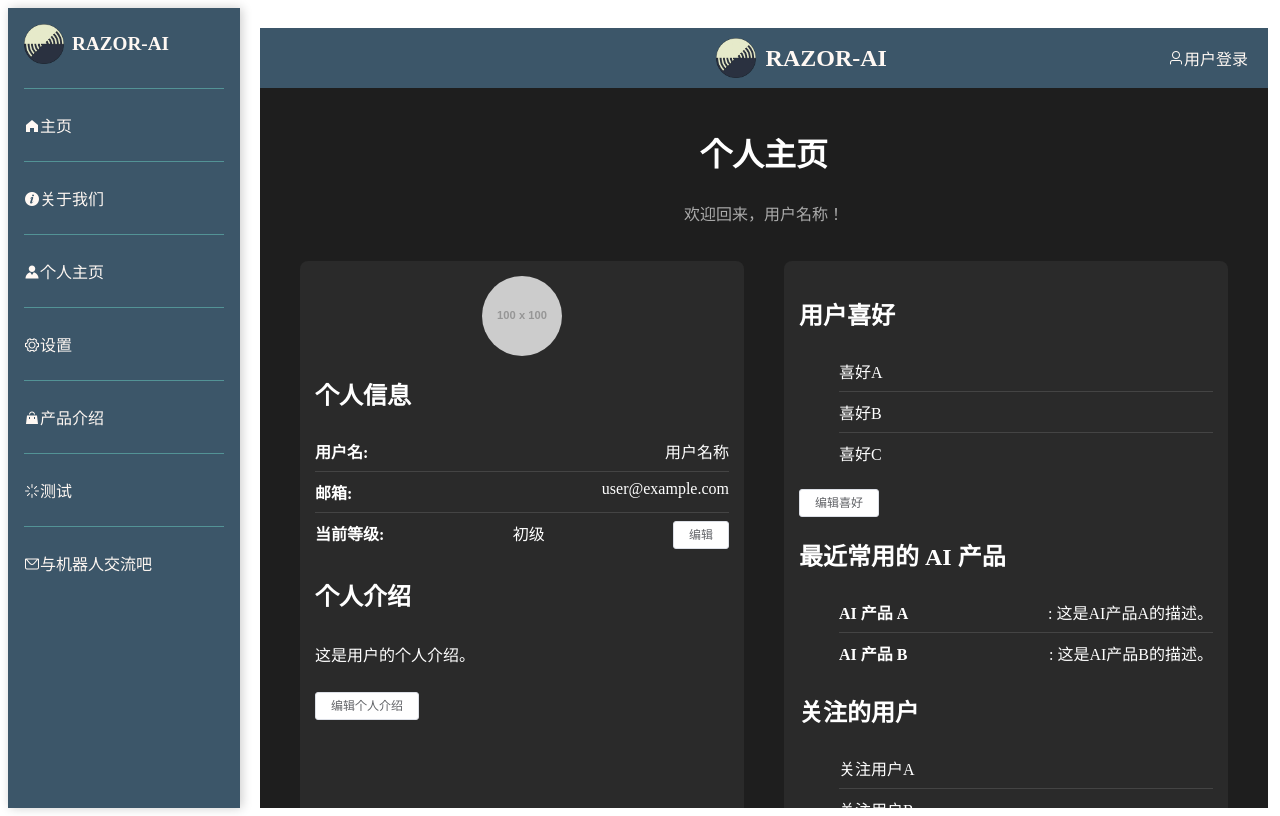
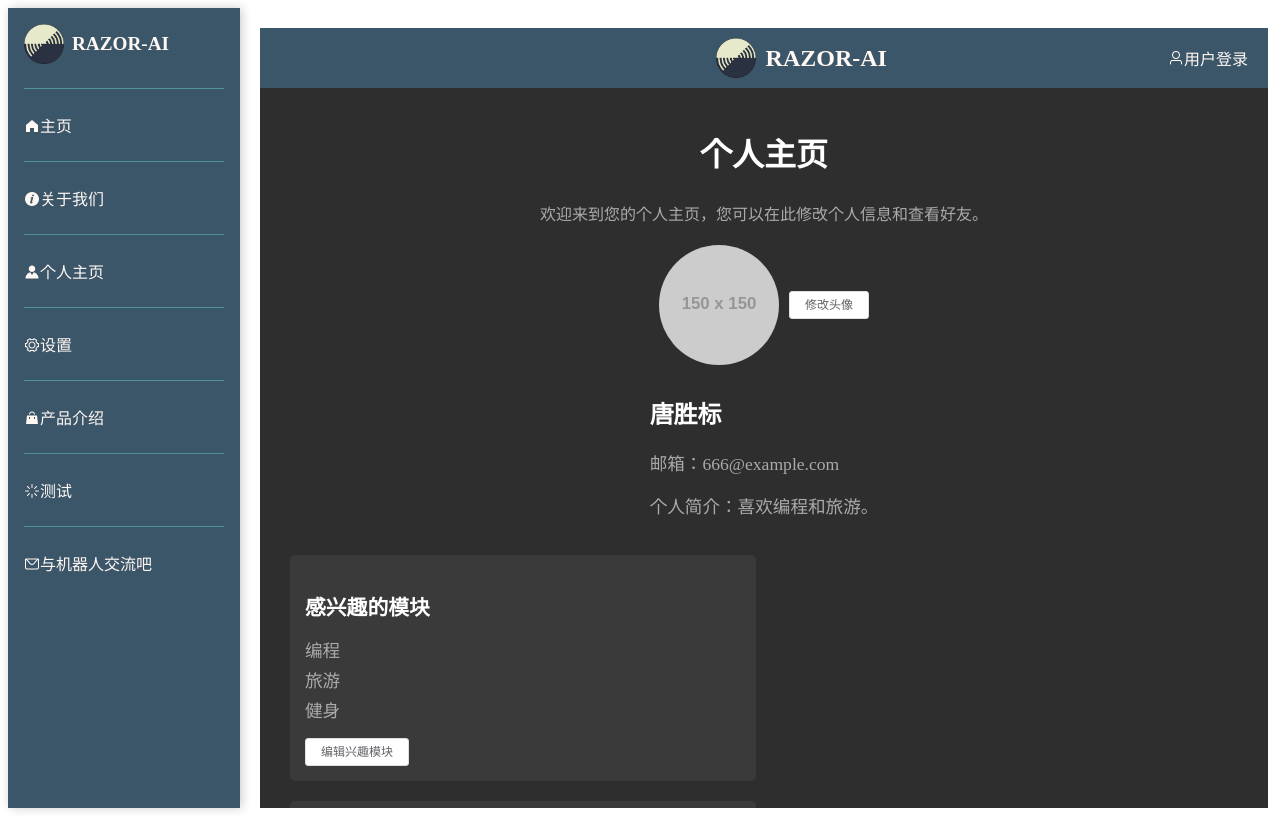
Before and after one commit to Nolonlearner/RAZOR-AI--Frontend, a Vue app: page /personalhome in a window 1280 px wide. Built offline with nearby package versions, Linux system fonts and the light colour scheme.

Commit message:
Add files via upload

```diff
--- a/src/views/PersonalHomePage.vue
+++ b/src/views/PersonalHomePage.vue
@@ -1,148 +1,168 @@
 <template>
-  <div class="personal-home">
+  <div class="profile-page">
     <h1 class="title">个人主页</h1>
-    <p class="intro">欢迎回来，{{ userName }}！</p>
+    <p class="description">
+      欢迎来到您的个人主页，您可以在此修改个人信息和查看好友。
+    </p>
 
     <div class="profile-container">
-      <div class="profile-left">
-        <div class="avatar-container">
-          <img :src="userAvatar" alt="用户头像" class="avatar" />
+      <div class="profile-header">
+        <div class="avatar-section">
+          <img :src="avatar" alt="用户头像" class="avatar" />
+          <el-button @click="editAvatar" size="mini">修改头像</el-button>
         </div>
-        <div class="info-section">
-          <h2>个人信息</h2>
-          <div class="info-item">
-            <span class="label">用户名:</span>
-            <span class="value">{{ userName }}</span>
-          </div>
-          <div class="info-item">
-            <span class="label">邮箱:</span>
-            <span class="value">{{ userEmail }}</span>
-          </div>
-          <div class="info-item">
-            <span class="label">当前等级:</span>
-            <span class="value">{{ userLevel }}</span>
-            <el-button size="mini" @click="navigateToEditInfo">编辑</el-button>
-          </div>
-        </div>
-        <div class="bio-section">
-          <h2>个人介绍</h2>
-          <p class="bio">{{ userBio }}</p>
-          <el-button size="mini" @click="navigateToEditBio"
-            >编辑个人介绍</el-button
-          >
+        <div class="user-info">
+          <h2>{{ username }}</h2>
+          <p>邮箱：{{ email }}</p>
+          <p>个人简介：{{ bio }}</p>
         </div>
       </div>
 
-      <div class="profile-right">
-        <div class="preferences-section">
-          <h2>用户喜好</h2>
-          <ul>
-            <li
-              v-for="(preference, index) in userPreferences"
-              :key="index"
-              class="preference-item"
-            >
-              {{ preference }}
+      <div class="info-container">
+        <!-- 感兴趣的模块 -->
+        <div class="info-group">
+          <h3>感兴趣的模块</h3>
+          <ul class="interest-list">
+            <li v-for="module in interestModules" :key="module">
+              {{ module }}
             </li>
           </ul>
-          <el-button size="mini" @click="editPreferences">编辑喜好</el-button>
+          <el-button @click="editInterest" size="mini">编辑兴趣模块</el-button>
         </div>
 
-        <div class="products-section">
-          <h2>最近常用的 AI 产品</h2>
-          <ul>
-            <li
-              v-for="product in aiProducts"
-              :key="product.id"
-              class="product-item"
-            >
-              <strong>{{ product.name }}</strong
-              >: {{ product.description }}
-            </li>
+        <!-- 我的好友 -->
+        <div class="info-group">
+          <h3>我的好友</h3>
+          <ul class="friend-list">
+            <li v-for="friend in friends" :key="friend">{{ friend }}</li>
+          </ul>
+          <el-button @click="addFriend" size="mini">添加好友</el-button>
+        </div>
+
+        <!-- 我喜欢的机器人 -->
+        <div class="info-group">
+          <h3>我喜欢的机器人</h3>
+          <ul class="robot-list">
+            <li v-for="robot in favoriteRobots" :key="robot">{{ robot }}</li>
           </ul>
         </div>
 
-        <div class="followed-users-section">
-          <h2>关注的用户</h2>
-          <ul>
-            <li
-              v-for="user in followedUsers"
-              :key="user.id"
-              class="followed-user-item"
-            >
-              {{ user.name }}
-            </li>
+        <!-- 我常用的编辑工具 -->
+        <div class="info-group">
+          <h3>我常用的编辑工具</h3>
+          <ul class="tool-list">
+            <li v-for="tool in favoriteTools" :key="tool">{{ tool }}</li>
           </ul>
         </div>
+      </div>
+    </div>
 
-        <div class="community-section">
-          <h2>参加AI社区</h2>
-          <el-button size="mini" @click="joinCommunity">加入社区</el-button>
-        </div>
-
-        <div class="change-password-section">
-          <h2>修改密码</h2>
-          <el-button type="primary" @click="navigateToChangePassword"
-            >修改密码</el-button
-          >
-        </div>
-      </div>
+    <div class="button-group">
+      <el-button type="primary" @click="saveProfile">保存个人信息</el-button>
+      <el-button @click="confirmLogout" size="mini" type="danger"
+        >登出</el-button
+      >
     </div>
   </div>
 </template>
 
 <script>
+import { MessageBox } from 'element-ui';
+import { mapActions } from 'vuex';
 export default {
-  name: 'PersonalHome',
+  name: 'UserProfile',
   data() {
     return {
-      userAvatar: 'https://via.placeholder.com/100',
-      userName: '用户名称',
-      userEmail: 'user@example.com',
-      userLevel: '初级',
-      userPreferences: ['喜好A', '喜好B', '喜好C'],
-      userBio: '这是用户的个人介绍。',
-      aiProducts: [
-        { id: 1, name: 'AI 产品 A', description: '这是AI产品A的描述。' },
-        { id: 2, name: 'AI 产品 B', description: '这是AI产品B的描述。' },
-      ],
-      followedUsers: [
-        { id: 1, name: '关注用户A' },
-        { id: 2, name: '关注用户B' },
-      ],
+      avatar: 'https://via.placeholder.com/150',
+      username: '唐胜标',
+      email: '666@example.com',
+      bio: '喜欢编程和旅游。',
+      interestModules: ['编程', '旅游', '健身'],
+      friends: ['何雯宏', '许昕格', '王加添'],
+      favoriteRobots: ['R2-D2', 'C-3PO', 'Optimus Prime'],
+      favoriteTools: ['VS Code', 'Sublime Text', 'WebStorm'],
     };
   },
   methods: {
-    navigateToChangePassword() {
-      this.$message.info('修改密码功能待实现');
+    editAvatar() {
+      this.$message.info('修改头像功能待实现');
     },
-    navigateToEditInfo() {
-      this.$message.info('编辑个人信息功能待实现');
+    editInterest() {
+      this.$message.info('编辑兴趣模块功能待实现');
     },
-    editPreferences() {
-      this.$message.info('编辑喜好功能待实现');
+    addFriend() {
+      this.$message.info('添加好友功能待实现');
     },
-    navigateToEditBio() {
-      this.$message.info('编辑个人介绍功能待实现');
+    saveProfile() {
+      console.log('个人信息保存:', {
+        username: this.username,
+        email: this.email,
+        bio: this.bio,
+        interestModules: this.interestModules,
+        friends: this.friends,
+        favoriteRobots: this.favoriteRobots,
+        favoriteTools: this.favoriteTools,
+      });
+      this.$message.success('个人信息已保存！');
     },
-    joinCommunity() {
-      this.$message.info('加入AI社区功能待实现');
+    confirmLogout() {
+      // 弹出确认对话框
+      MessageBox.confirm('您确定要登出吗？', '确认登出', {
+        confirmButtonText: '确定',
+        cancelButtonText: '取消',
+        type: 'warning',
+      })
+        .then(() => {
+          // 用户点击“确定”后执行登出操作
+          this.outSubmit();
+        })
+        .catch(() => {
+          // 用户点击“取消”时不做任何操作
+          console.log('取消登出');
+        });
+    },
+    ...mapActions('user', ['logout']), // 映射 user 模块中的 logout 方法
+    async outSubmit() {
+      this.isLoading = true; // 显示加载状态
+      try {
+        // 调用 Vuex 中的 logout 动作
+        const result = await this.logout();
+        console.log(result);
+        // 清除本地存储的用户信息（如 token）
+        this.$message.success('登出成功！'); // 提示登出成功
+        // 跳转到登录页面
+        this.$router.push('/'); // 如果你在使用 vue-router
+      } catch (error) {
+        console.error(error); // 打印错误信息
+        this.$message.error(error.message || '登出失败');
+      } finally {
+        // 无论成功或失败都会执行
+        this.isLoading = false; // 结束加载状态
+      }
     },
   },
 };
 </script>
+<style lang="scss" scoped>
+@use '@/assets/styles/mixins.scss' as *;
+.html-body {
+  height: 100%; /* 设置 html 和 body 高度为 100% */
+  margin: 0; /* 去除默认边距 */
+  padding: 0; /* 去除默认内边距 */
+  overflow-x: hidden; /* 防止横向滚动 */
+}
 
-<style lang="scss" scoped>
-@import '@/assets/styles/mixins.scss';
-.personal-home {
-  max-width: 1200px; /* 增加画布宽度 */
-  height: auto; /* 自适应高度 */
+.profile-page {
+  height: 100vh; /* 使用视口高度 */
+  max-width: 100%;
   padding: 20px;
-  background-color: #1e1e1e;
-  color: #ffffff;
+  background-color: #2e2e2e; /* 深色背景 */
+  color: #ffffff; /* 白色文字 */
   display: flex;
   flex-direction: column;
-  margin: auto; /* 居中 */
+  align-items: center;
+  justify-content: flex-start;
+  overflow-y: auto; /* 防止内容溢出时出现滚动条 */
 }
 
 .title {
@@ -151,75 +171,88 @@ export default {
   margin-bottom: 10px;
 }
 
-.intro {
+.description {
   text-align: center;
-  color: #aaa;
+  margin-bottom: 20px;
+  color: #aaa; /* 灰色文字 */
 }
 
 .profile-container {
   display: flex;
-  justify-content: space-between;
-  flex: 1;
+  flex-direction: column;
+  align-items: center;
+  width: 100%;
 }
 
-.profile-left,
-.profile-right {
-  width: 48%;
-  padding: 15px;
-  background-color: #2a2a2a;
-  border-radius: 8px;
-  margin: 20px; /* 间隔 */
-  @include transition(transform 0.3s); // 使用 SCSS 混合宏
-  @include box-shadow(0 4px 20px rgba(0, 0, 0, 0.2)); // 使用 SCSS 混合宏
+.profile-header {
+  display: flex;
+  flex-direction: column;
+  align-items: center;
+  margin-bottom: 20px;
 }
 
-.avatar-container {
+.avatar-section {
   display: flex;
-  justify-content: center;
-  margin-bottom: 15px;
+  align-items: center;
+  margin-bottom: 10px;
 }
 
 .avatar {
-  width: 80px;
-  height: 80px;
+  width: 120px;
+  height: 120px;
   border-radius: 50%;
+  object-fit: cover;
+  margin-right: 10px;
 }
 
-.info-section,
-.bio-section,
-.preferences-section,
-.products-section,
-.followed-users-section,
-.community-section,
-.change-password-section {
-  margin-bottom: 15px; /* 板块间隔 */
-  opacity: 0; /* 初始透明度 */
-  @include fadeIn(0.5s); // 设置动画持续时间为 0.5 秒
-}
-
-.info-item,
-.preference-item,
-.followed-user-item,
-.product-item {
-  display: flex;
-  justify-content: space-between;
-  padding: 8px 0;
-  border-bottom: 1px solid #444;
-}
-
-.info-item:last-child,
-.preference-item:last-child,
-.followed-user-item:last-child,
-.product-item:last-child {
-  border-bottom: none;
-}
-
-.label {
+.user-info h2 {
+  font-size: 1.5em;
   font-weight: bold;
 }
 
-.bio {
-  padding: 10px 0;
+.user-info p {
+  font-size: 1.1em;
+  color: #aaa;
+  margin-top: 5px;
+}
+
+.info-container {
+  display: flex;
+  justify-content: space-between;
+  width: 100%;
+  flex-wrap: wrap;
+}
+
+.info-group {
+  width: 45%; /* 每个信息组的宽度 */
+  margin: 0 10px;
+  padding: 15px;
+  background-color: #3a3a3a;
+  border-radius: 5px;
+  margin-bottom: 20px;
+}
+
+.info-group h3 {
+  font-size: 1.3em;
+  color: #ffffff;
+  margin-bottom: 10px;
+}
+
+.interest-list,
+.friend-list,
+.robot-list,
+.tool-list {
+  list-style-type: none;
+  padding: 0;
+}
+
+.interest-list li,
+.friend-list li,
+.robot-list li,
+.tool-list li {
+  color: #aaa;
+  font-size: 1.1em;
+  margin-bottom: 5px;
 }
 
 .button-group {
```
